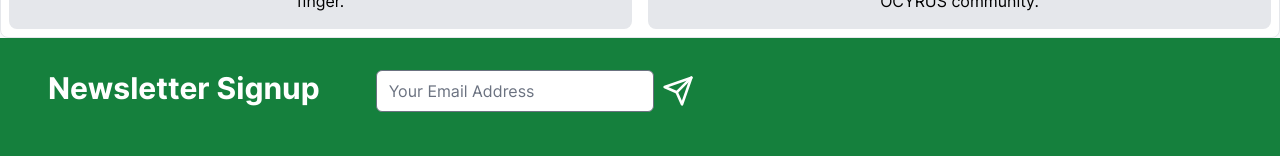
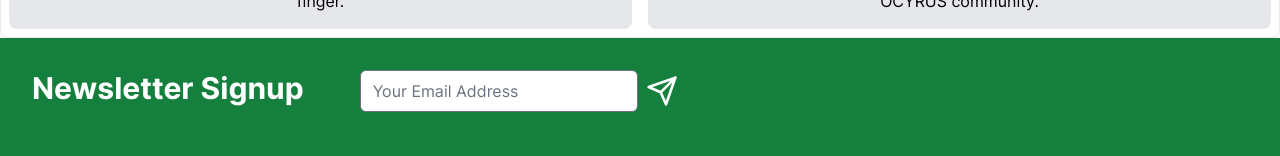
Before and after one commit to versatility519/onclick, a Next.js app: page / in a window 1280 px wide. Shown: the part 1914-2070 px from the top of the page. Built offline with nearby package versions, Linux system fonts and the light colour scheme.

Commit message:
padding modify

```diff
--- a/src/app/layout.tsx
+++ b/src/app/layout.tsx
@@ -54,7 +54,7 @@ export default function RootLayout({
           </Link>
 
           {/* <div className='grid sm:grid-cols-2 gap-2 items-center text-nowrap pr-4 '> */}
-          <div className='flex items-center justify-around text-nowrap gap-2 px-4 '>
+          <div className='flex items-center text-base justify-around text-nowrap gap-2 px-4 '>
             <div className='bg-white cursor-pointer rounded-md px-2 py-1 hover:bg-green-400 text-black'>
               <a href="https://s3.us-east-2.amazonaws.com/every1.click/every1.click+1.1.0.appx" id="downloadLink"
                 target="_blank">Download Now</a>
--- a/src/components/Footer.tsx
+++ b/src/components/Footer.tsx
@@ -10,7 +10,7 @@ const Footer: React.FC = () => {
 
   return (
     <div className=' bg-green-700 py-8 text-white '>
-      <div className="flex md:flex-row flex-col  lg:gap-14 gap-4 px-12">
+      <div className="flex md:flex-row flex-col  lg:gap-14 gap-4 px-8">
         <p className="text-3xl font-bold text-nowrap"> Newsletter Signup</p>
         <form className="flex gap-2 items-center" onSubmit={handleSubmit}>
           <input className='w-full rounded-md' type="email" name="email" placeholder="Your Email Address" required />
```
